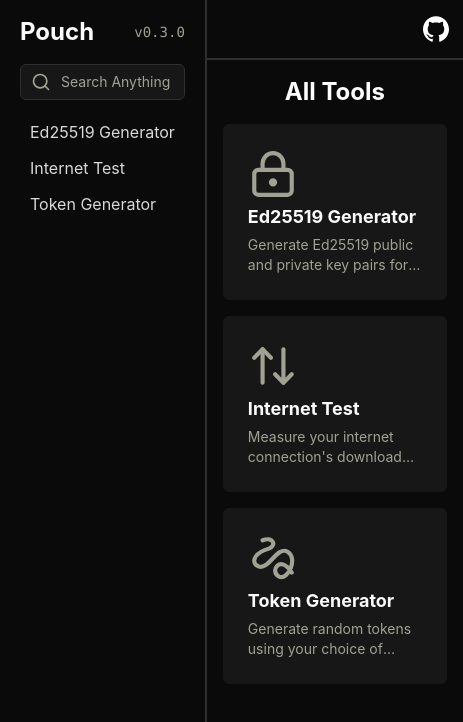
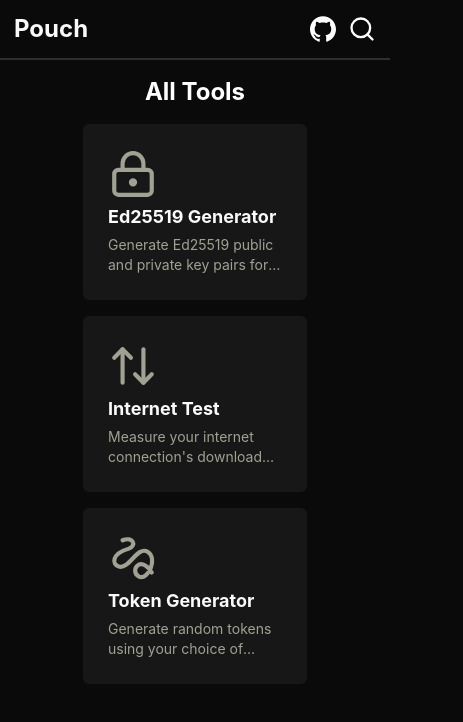
Before and after one commit to BiltuDas1/Pouch, a React app: page / in a window 390 px wide. Shown: the top 722 px of the page, 463 px wide, since content can reach past the window. Built offline with nearby package versions, Linux system fonts and the light colour scheme; the HTML template or start-up script is replaced by a standard one.

Commit message:
feat: Made Mobile responsive

```diff
--- a/package.json
+++ b/package.json
@@ -1,7 +1,7 @@
 {
   "name": "pouch",
   "private": true,
-  "version": "0.3.0",
+  "version": "0.3.1",
   "type": "module",
   "scripts": {
     "dev": "vite",
--- a/src/components/CustomCursor.tsx
+++ b/src/components/CustomCursor.tsx
@@ -3,6 +3,23 @@ import { useEffect, useState } from "react";
 export default function CustomCursor() {
   const [position, setPosition] = useState({ x: -100, y: -100 });
   const [visible, setVisible] = useState(false);
+  const [hasFinePointer, setHasFinePointer] = useState(false);
+
+  useEffect(() => {
+    const mediaQuery = window.matchMedia("(hover: hover) and (pointer: fine)");
+
+    setHasFinePointer(mediaQuery.matches);
+
+    const handleChange = (e: MediaQueryListEvent) => {
+      setHasFinePointer(e.matches);
+    };
+
+    mediaQuery.addEventListener("change", handleChange);
+
+    return () => {
+      mediaQuery.removeEventListener("change", handleChange);
+    };
+  }, []);
 
   useEffect(() => {
     const handleMouseMove = (e: MouseEvent) => {
@@ -66,7 +83,7 @@ export default function CustomCursor() {
         left: position.x,
         top: position.y,
         transform: "translate(-50%, -50%)",
-        display: visible ? "block" : "none",
+        display: hasFinePointer && visible ? "block" : "none",
       }}
     />
   );
--- a/src/components/ListAllModules.tsx
+++ b/src/components/ListAllModules.tsx
@@ -6,7 +6,7 @@ export default function AllModules() {
   const navigate = useNavigate();
 
   return (
-    <div className="grid grid-cols-[repeat(auto-fill,14rem)] gap-4">
+    <div className="grid grid-cols-[repeat(auto-fill,14rem)] gap-4 justify-center md:justify-normal">
       {modules.map((module) => (
         <ul
           key={module.name}
--- a/src/components/SearchBox.tsx
+++ b/src/components/SearchBox.tsx
@@ -56,7 +56,7 @@ export default function SearchBox({ setSearchBoxState }: SearchBoxProps) {
       }}
     >
       <div
-        className={`absolute top-[10vh] h-fit w-142 flex flex-col bg-background-primary rounded-lg ${closing ? "search-box-exit" : "search-box-enter"}`}
+        className={`absolute top-[10vh] h-fit w-[90vw] md:w-142 flex flex-col bg-background-primary rounded-lg ${closing ? "search-box-exit" : "search-box-enter"}`}
         onClick={(e) => e.stopPropagation()}
       >
         <div className="w-full h-16 px-2.5 text-text-secondary flex flex-row items-center gap-2.5">
--- a/src/modules/eddsa-generator/components/KeyCard.tsx
+++ b/src/modules/eddsa-generator/components/KeyCard.tsx
@@ -16,7 +16,7 @@ export default function KeyCard({
   onDownload,
 }: KeyCardProps) {
   return (
-    <section className="overflow-hidden rounded-lg border border-border-primary w-140 text-text-primary">
+    <section className="overflow-hidden rounded-lg border border-border-primary w-full md:w-140 text-text-primary">
       <div className="flex items-center justify-between gap-3 border-b border-border-primary bg-background-secondary px-4 py-3">
         <h3 className="font-semibold">{title}</h3>
 
--- a/src/pages/homepage.tsx
+++ b/src/pages/homepage.tsx
@@ -42,7 +42,7 @@ export default function Home() {
         <></>
       )}
       <main className="h-screen w-screen flex flex-row">
-        <aside className="h-full w-fit min-w-max border-r-2 border-border-primary pl-5 pr-5 pt-4 pb-4 flex flex-col gap-4 select-none">
+        <aside className="h-full w-fit min-w-max border-r-2 border-border-primary pl-5 pr-5 pt-4 pb-4 hidden md:flex flex-col gap-4 select-none">
           <section className="flex flex-col gap-4">
             <div className="flex flex-row justify-between items-center">
               <h1
@@ -77,13 +77,27 @@ export default function Home() {
           </section>
         </aside>
         <section className="h-full w-full flex flex-col">
-          <nav className="h-15 w-full border-b-2 border-border-primary flex flex-row items-center justify-end gap-2.5 pr-3.5 pl-3.5">
+          <nav className="h-15 w-full border-b-2 border-border-primary flex flex-row items-center justify-between md:justify-end gap-2.5 px-3.5">
+            <h1
+              className="font-sans text-text-primary text-2xl font-bold hover:opacity-70 md:hidden"
+              onClick={() => navigate("/")}
+            >
+              Pouch
+            </h1>
+            <div className="flex flex-row items-center justify-end gap-3">
               <GitHubIcon
                 className="h-6.5 w-6.5 fill-white hover:opacity-80"
                 onClick={() =>
                   window.open("https://github.com/BiltuDas1/Pouch", "_blank")
                 }
               />
+              <Search
+                color="#ffffff"
+                size={28}
+                onClick={() => setSearchVisibilty(true)}
+                className="hover:opacity-70 md:hidden"
+              />
+            </div>
           </nav>
           <section
             id="mainContainer"
```
Lines whose indentation alone changed are shown as unchanged.
